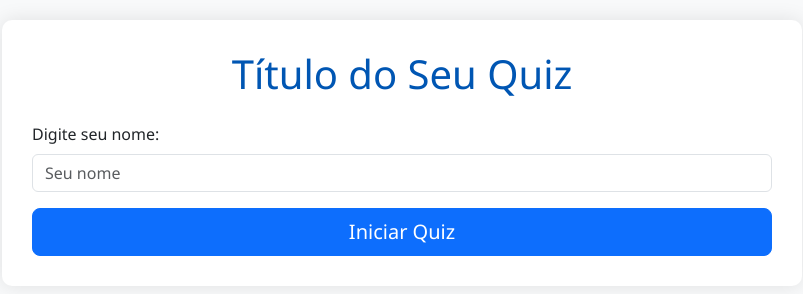
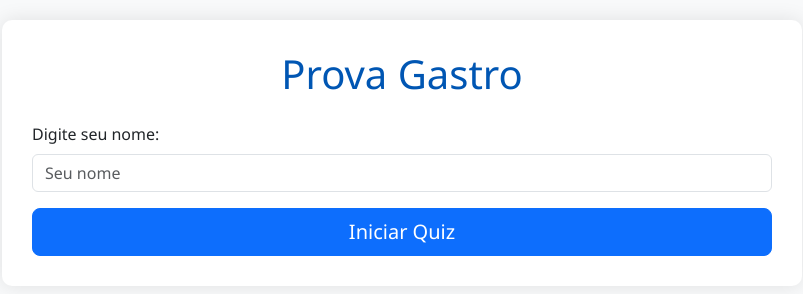
Before and after one commit to feralog/patoprova2, a plain HTML site: page index.html in a window 1280 px wide. Shown: the whole page, without its empty margins (238-1041 px from the left). Drawn offline with nearby package versions, Linux system fonts and the light colour scheme.

Commit message:
Update index.html

```diff
--- a/index.html
+++ b/index.html
@@ -31,7 +31,7 @@
 <div class="container quiz-container">
   <!-- TELA INICIAL -->
   <section id="start-section" class="section active">
-    <h1 class="text-center mb-4">Título do Seu Quiz</h1>
+    <h1 class="text-center mb-4">Prova Gastro</h1>
     <div class="mb-3">
       <label for="username" class="form-label">Digite seu nome:</label>
       <input type="text" class="form-control" id="username" placeholder="Seu nome">
```
